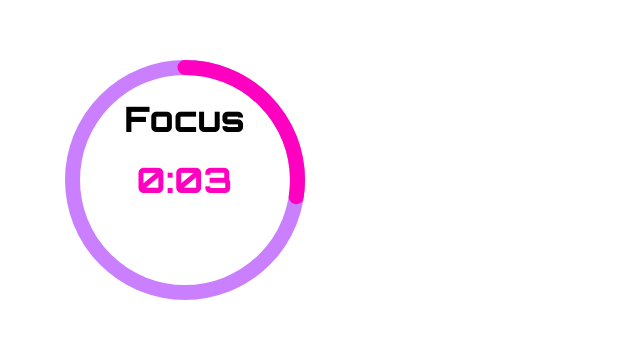
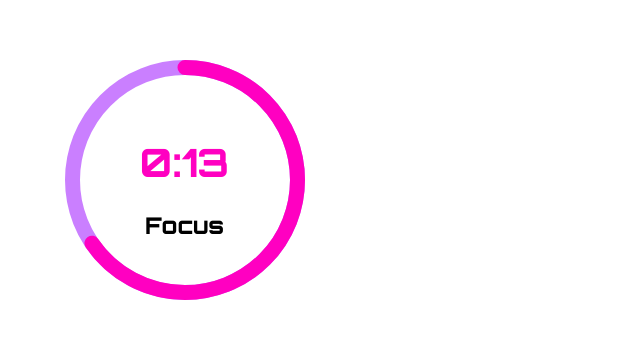
Before and after one commit to PilarCha/Vue-Pomodoro, a Vue app: page / in a window 1280 px wide. Shown: the part 220-558 px from the top of the page, without its empty margins (0-640 px from the left). Built offline with nearby package versions, Linux system fonts and the light colour scheme.

Commit message:
Starting Breaks and Focus words to show at bottom of timer

```diff
--- a/src/assets/styles/timer.css
+++ b/src/assets/styles/timer.css
@@ -70,21 +70,21 @@ body {
   color:var(--neon-pink);
   position: absolute;
   width: 250px;
-  height: 250px;
+  height: 213px;
   top: 0;
   display: flex;
   align-items: center;
   justify-content: center;
-  font-size: 35px;
+  font-size: 39px;
 }
 
 .current-phase {
   position: absolute;
   width: 250px;
-  height: 128px;
+  height: 341px;
   top: 0;
   display: flex;
   align-items: center;
   justify-content: center;
-  font-size: 35px;
+  font-size: 23px;
 }
--- a/src/views/Timer.vue
+++ b/src/views/Timer.vue
@@ -21,8 +21,7 @@
                 </g>
               </svg>
              <span id="base-timer-label" >{{formatTime(timeLeft)}}</span>
-             <h3 v-if="isBreak" class ="current-phase">Break</h3>
-             <h3 v-else class ="current-phase">Focus</h3>
+             <h3 class ="current-phase">{{current_phase}}</h3>
            </div>
           </div>
       </div>
@@ -36,7 +35,7 @@ export default {
   },
   data() {
     return {
-      isBreak:false,
+      current_phase:'Focus',
       COLOR_CODES: {
         warning: {
           color: "orange",
@@ -53,7 +52,7 @@ export default {
       WARNING_THRESHOLD: 30,
       ALERT_THRESHOLD: 15,
       // TIME_LIMIT: 1500, 25 mins
-      TIME_LIMIT: 10,
+      TIME_LIMIT: 20,
       timeLeft: null,
       timerInterval: null,
       remainingPathColor: "base-timer__path-remaining green",
@@ -65,7 +64,7 @@ export default {
   },
   methods: {
 
-    setUpTimer(isBreak) {
+    setUpTimer() {
       clearInterval(this.timerInterval);
       this.remainingDashCircle = 34;
       this.FULL_DASH_ARRAY = 283;
@@ -77,22 +76,36 @@ export default {
       this.remainingPathColor = "base-timer__path-remaining green";
       this.timePassed = 0;
 
-      if(!isBreak) {
-        // focus time
-        this.TIME_LIMIT = 10;
-        this.isBreak = true;
-      } else {
-        // break time
-        this.TIME_LIMIT = 10;
-        this.totalRound += 1;
-        this.isBreak = false;
+      switch(this.current_phase) {
+        case 'Focus':
+          this.TIME_LIMIT = 20;
+          this.current_phase = "Break";
+          break;
+        case 'Break':
+          this.TIME_LIMIT = 15;
+          this.totalRound += 1;
+          this.current_phase = "Focus";
+          break;
+        case 'Looong Break':
+          break;
       }
 
-      if(this.totalRound === 3) {
-        this.TIME_LIMIT = 1000
-        this.totalRound = 0;
-        this.isBreak = false;
-      }
+      // if(!isBreak) {
+      //   // focus time
+      //   this.TIME_LIMIT = 20;
+      //   this.current_phase = "Focus";
+      // } else {
+      //   // break time
+      //   this.TIME_LIMIT = 15;
+      //   this.totalRound += 1;
+      //   this.current_phase = "Break";
+      // }
+      // if(this.totalRound === 3) {
+      //   // looong break time
+      //   this.TIME_LIMIT = 30
+      //   this.totalRound = 0;
+      //   this.current_phase = "Looong Break";
+      // }
 
       this.startTimer();
     },
```
